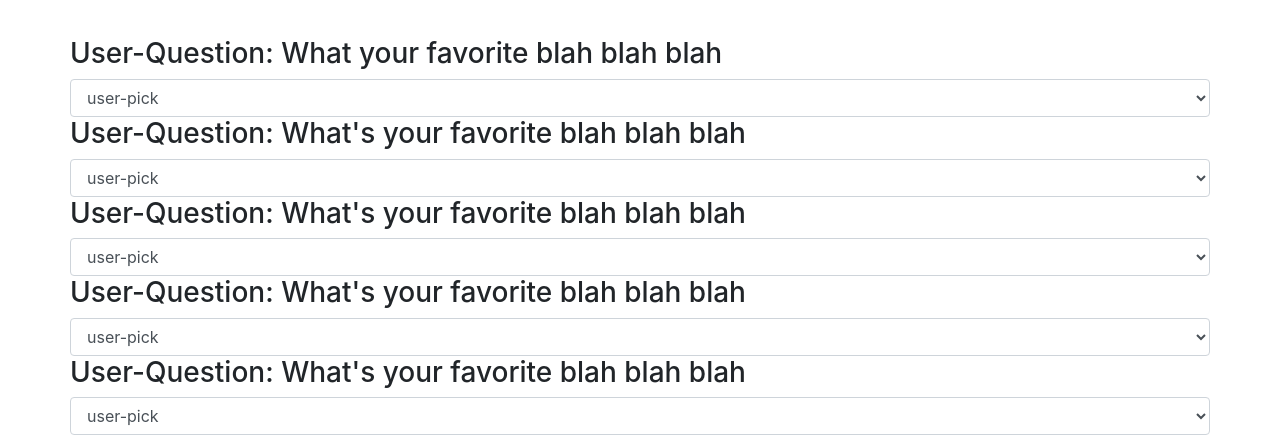
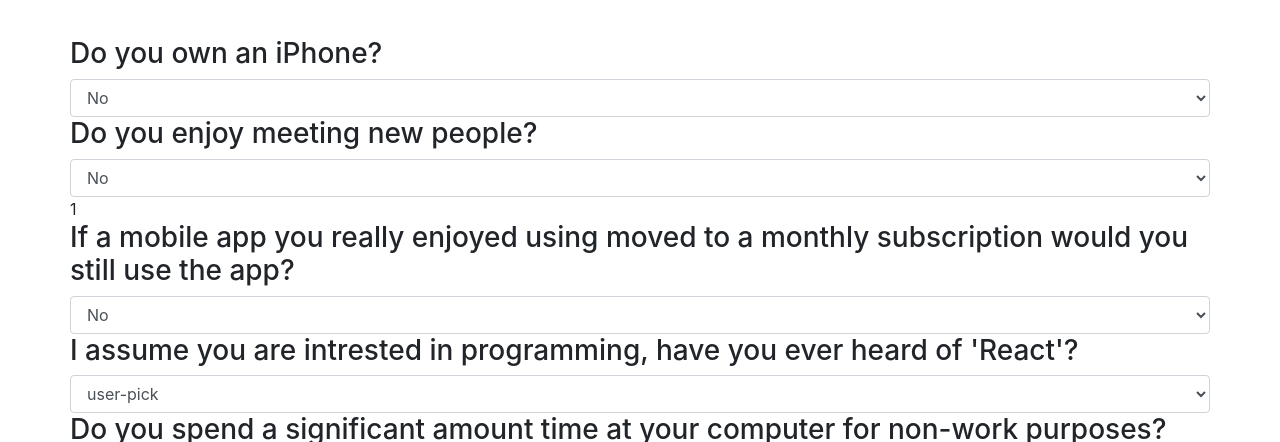
Before and after one commit to Tony5897/Language-Selector, a plain HTML site: page index.html in a window 1280 px wide. Shown: the part 358-800 px from the top of the page. Drawn offline with Linux system fonts and the light colour scheme.

Commit message:
Add user-interface logic, it will have input/output functionality.

```diff
--- a/css/styles.css
+++ b/css/styles.css
@@ -1,3 +1,12 @@
+#swift  {
+  display: none;
+}
+#kotlin {
+  display: none;
+}
+#jabascript {
+  display: none;
+}
 .title  {
   text-align: center;
   margin-top: 40px;
--- a/index.html
+++ b/index.html
@@ -5,7 +5,7 @@
   <link href="css/styles.css" rel="stylesheet" type="text/css" media="all">
   <script src="js/jquery-3.6.0.js"></script>
   <script src="js/scripts.js"></script>
-  <title>##Project-2##</title>
+  <title>Programming-Suggester</title>
 </head>
 <body>
   <div class="container">
@@ -16,41 +16,43 @@
       <h1>Heading # 2</h1>
     </div>
 
+    <!--  -->
+
   <div class="title">
   <h2>User-Choices</h2>
   </div>
 
-    <form id="choicesVary"></form>
+  <form id="choicesVary">
 
 <!--1 for "no"; 2 for "yes" for questions -->
-    <h3>User-Question: What your favorite blah blah blah</h3>
-    <select class="form-control" id="dog">
+  <h3>Do you own an iPhone?</h3>
+  <select class="form-control" id="one">
+    <option value="1">No</option>
+    <option value="2">Yes</option>
+  </select>
+
+  <h3>Do you enjoy meeting new people?</h3>
+  <select class="form-control" id="two">
+    <option value="1">No</option>
+    <option value="2">Yes</option>
+  </select>1
+
+  <h3>If a mobile app you really enjoyed using moved to a monthly subscription would you still use the app?</h3>
+  <select class="form-control" id="three">
+    <option value="1">No</option>
+    <option value="2">Yes</option>
+  </select>
+
+  <h3>I assume you are intrested in programming, have you ever heard of 'React'?</h3>
+  <select class="form-control" id="four">
     <option value="1">user-pick</option>
     <option value="2">user-pick</option>
   </select>
 
-    <h3>User-Question: What's your favorite blah blah blah</h3>
-    <select class="form-control" id="cat">
-      <option value="1">user-pick</option>
-      <option value="2">user-pick</option>
-    </select>
-
-    <h3>User-Question: What's your favorite blah blah blah</h3>
-    <select class="form-control" id="fish">
-      <option value="1">user-pick</option>
-      <option value="2">user-pick</option>
-    </select>
-
-    <h3>User-Question: What's your favorite blah blah blah</h3>
-    <select class="form-control" id="ferrett">
-      <option value="1">user-pick</option>
-      <option value="2">user-pick</option>
-    </select>
-
-    <h3>User-Question: What's your favorite blah blah blah</h3>
-    <select class="form-control" id="hamster">
-      <option value="1">user-pick</option>
-      <option value="2">user-pick</option>
+  <h3>Do you spend a significant amount time at your computer for non-work purposes?</h3>
+  <select class="form-control" id="five">
+    <option value="No">user-pick</option>
+    <option value="Yes">user-pick</option>
   </select>
 
   <button type="submit" class="btn">Submit</button>
--- a/js/scripts.js
+++ b/js/scripts.js
@@ -1,5 +1,7 @@
 // Business Logic //
-
+function add(number1, number2)  {
+  return number1 + number2;
+}
 
 
 
@@ -14,14 +16,16 @@
 
 
 // User Interface Logic
-$(document).submit(function()  {
-  $("").click(function()  {
+$(document).ready(function()  {
+  $("choice#Time").submit(function()  {
     event.preventDefault();
-    const =
-    const =
-    const =
-    const operator =
-    let //'result or output'//
+    const number1 = parseInt($("#").val());
+    const number2 = parseInt($("#").val());
+    const number3 = parseInt($("#").val());
+    const number4 = parseInt($("#").val());
+    const number5 = parseInt($("#").val());
+
+    // Let blah blah
     if (operator
       //'result or output'//
       else if
```
Lines whose indentation alone changed are shown as unchanged.
